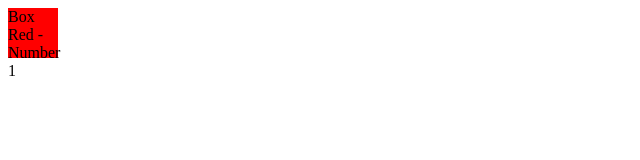
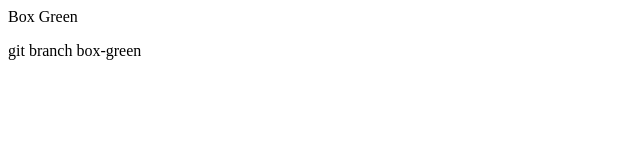
Before and after one commit to avilarino/git-practice, a plain HTML site: page index.html in a window 1280 px wide. Shown: the whole page, without its empty margins (0-640 px from the left). Drawn offline with Linux system fonts and the light colour scheme.

Commit message:
box-green-branch

```diff
--- a/index.html
+++ b/index.html
@@ -10,7 +10,8 @@
 </head>
 <body>
 
-  <div class="box-red">Box Red - Number 1 </div>
+  <div class="box-green">Box Green</div>
+  <p>git branch box-green</p>
 
 
 </body>
--- a/style.css
+++ b/style.css
@@ -1,5 +1,5 @@
 .box-red {
   width: 50px;
   height: 50px;
-  background-color: red;
+  background-color: green;
 }
```
Also changed, not shown: notes.txt, 1 other file.
